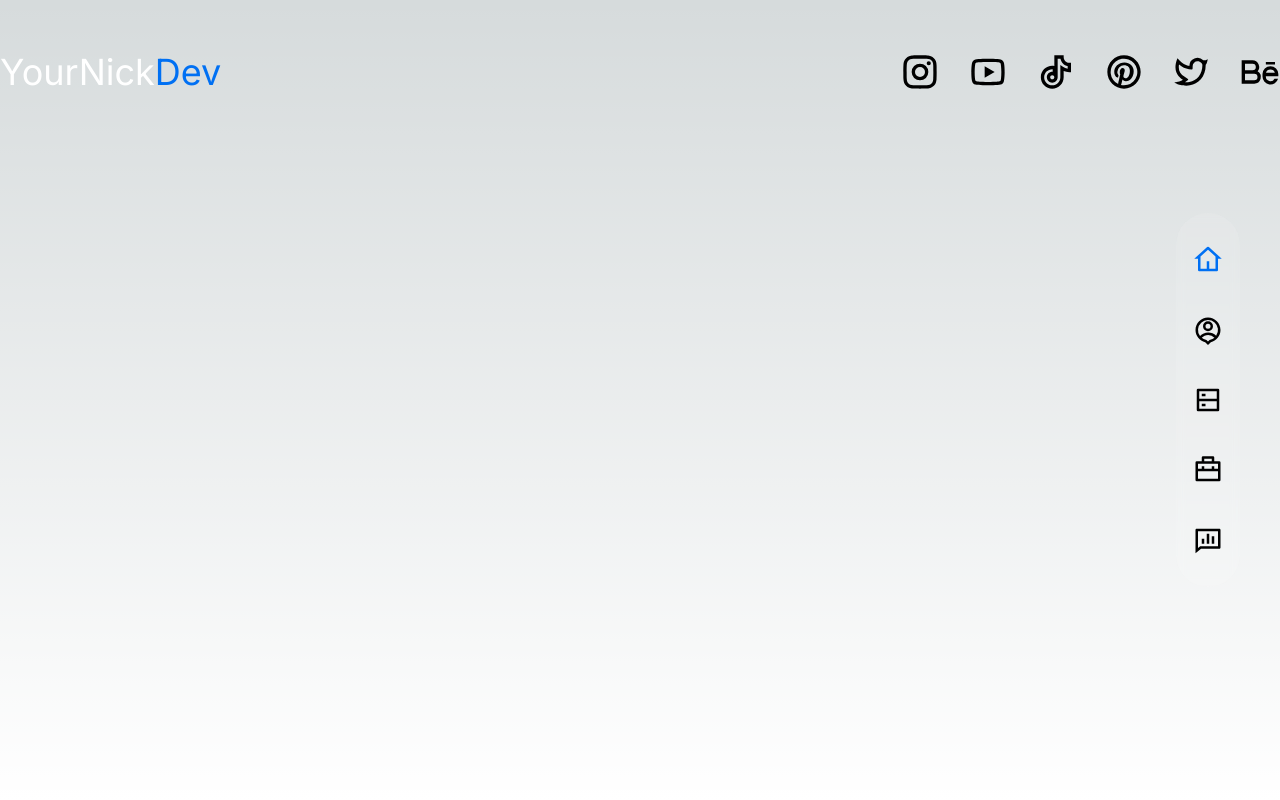
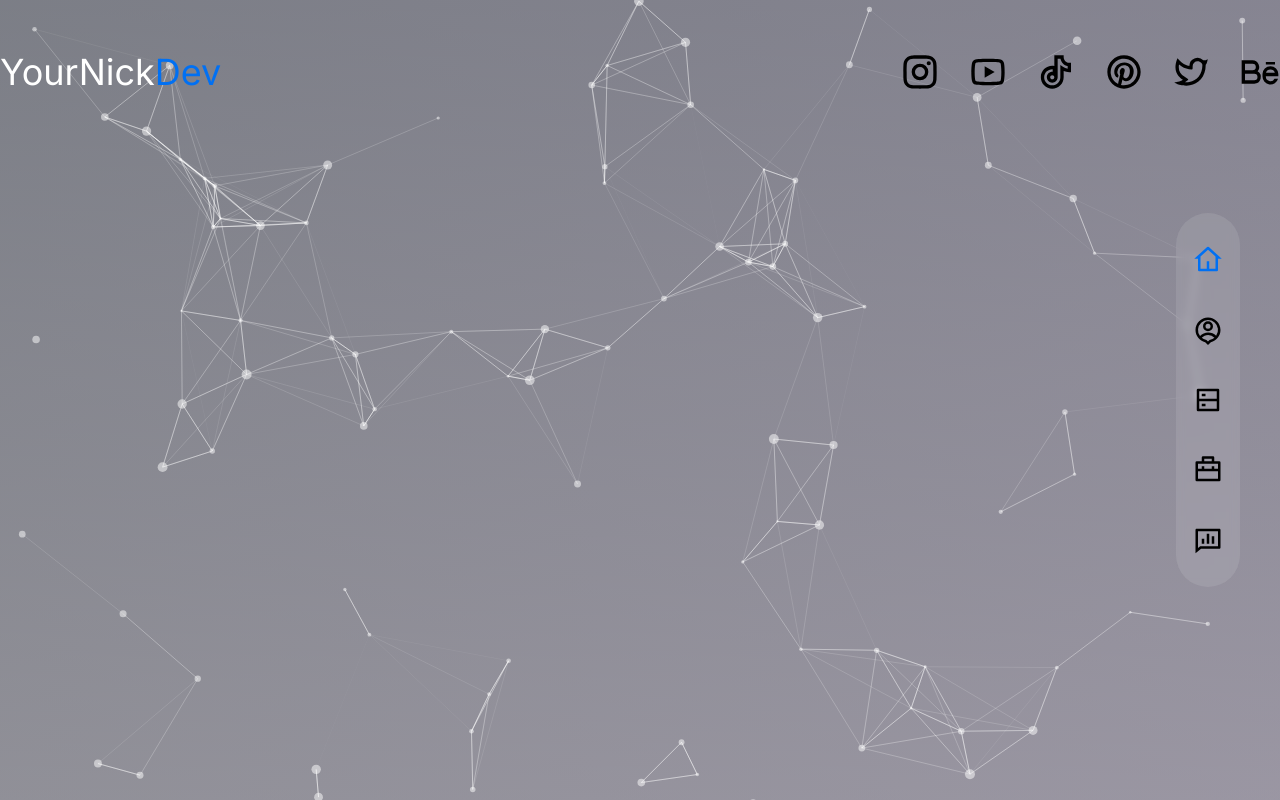
Before and after one commit to wrujel/portfolio-web, a Next.js app: page / in a window 1280 px wide. Built offline with nearby package versions, Linux system fonts and the light colour scheme.

Commit message:
add background with particles

```diff
--- a/package.json
+++ b/package.json
@@ -17,7 +17,7 @@
     "react-icons": "^4.12.0",
     "react-tsparticles": "^2.12.2",
     "swiper": "^11.0.5",
-    "tsparticles": "^3.0.2"
+    "tsparticles": "^2.12.0"
   },
   "devDependencies": {
     "@types/node": "^20",
--- a/src/app/globals.css
+++ b/src/app/globals.css
@@ -34,3 +34,15 @@ body {
   stroke: #0070f3;
   fill: #0070f3;
 }
+
+#cover-background {
+  background: linear-gradient(
+    90.21deg,
+    rgba(33, 33, 48, 0.5) -5.91%,
+    rgba(57, 48, 74, 0.5) 111.58%
+  );
+  display: flex;
+  min-height: 100vh;
+  background-repeat: no-repeat;
+  background-size: cover;
+}
--- a/src/app/page.tsx
+++ b/src/app/page.tsx
@@ -1,8 +1,9 @@
-import Image from "next/image";
-import Navbar from "@/components/navbar/Navbar";
+import Cover from "@/components/cover/Cover";
 
 export default function Home() {
   return (
-    <main className="flex min-h-screen flex-col items-center justify-between p-24"></main>
+    <main className="h-[100vh]">
+      <Cover />
+    </main>
   );
 }
--- /dev/null
+++ b/src/components/cover/Cover.tsx
@@ -0,0 +1,28 @@
+"use client";
+
+import { useCallback } from "react";
+import Particles from "react-tsparticles";
+import { loadFull } from "tsparticles";
+import type { Engine } from "tsparticles-engine";
+import { optionsParticles } from "./particleOptions";
+
+const Cover = () => {
+  const particlesInit = useCallback(async (engine: Engine) => {
+    await loadFull(engine);
+  }, []);
+
+  const particlesLoaded = useCallback(async () => {}, []);
+
+  return (
+    <div id="cover-background">
+      <Particles
+        id="tsparticles"
+        init={particlesInit}
+        loaded={particlesLoaded}
+        options={optionsParticles}
+      />
+    </div>
+  );
+};
+
+export default Cover;
--- /dev/null
+++ b/src/components/cover/particleOptions.ts
@@ -0,0 +1,64 @@
+export const optionsParticles = {
+  fpsLimit: 120,
+  interactivity: {
+    events: {
+      onClick: {
+        enable: true,
+        node: "push",
+      },
+      onHover: {
+        enable: true,
+        mode: "repulse",
+      },
+      resize: true,
+    },
+    nodes: {
+      push: {
+        quantity: 4,
+      },
+      repulse: {
+        distance: 200,
+        duration: 0.4,
+      },
+    },
+  },
+  particles: {
+    color: {
+      value: "#fff",
+    },
+    links: {
+      color: "#fff",
+      distance: 150,
+      enable: true,
+      opacity: 0.5,
+      width: 1,
+    },
+    collisions: {
+      enable: true,
+    },
+    move: {
+      direction: undefined,
+      enable: true,
+      random: true,
+      speed: 1,
+      straight: false,
+    },
+    number: {
+      density: {
+        enable: true,
+        area: 800,
+      },
+      value: 80,
+    },
+    opacity: {
+      value: 0.5,
+    },
+    shape: {
+      type: "circle",
+    },
+    size: {
+      value: { min: 1, max: 5 },
+    },
+  },
+  detectRetina: true,
+};
```
Also changed, not shown: 1 other file (tests, documents, lock files or other folders).
